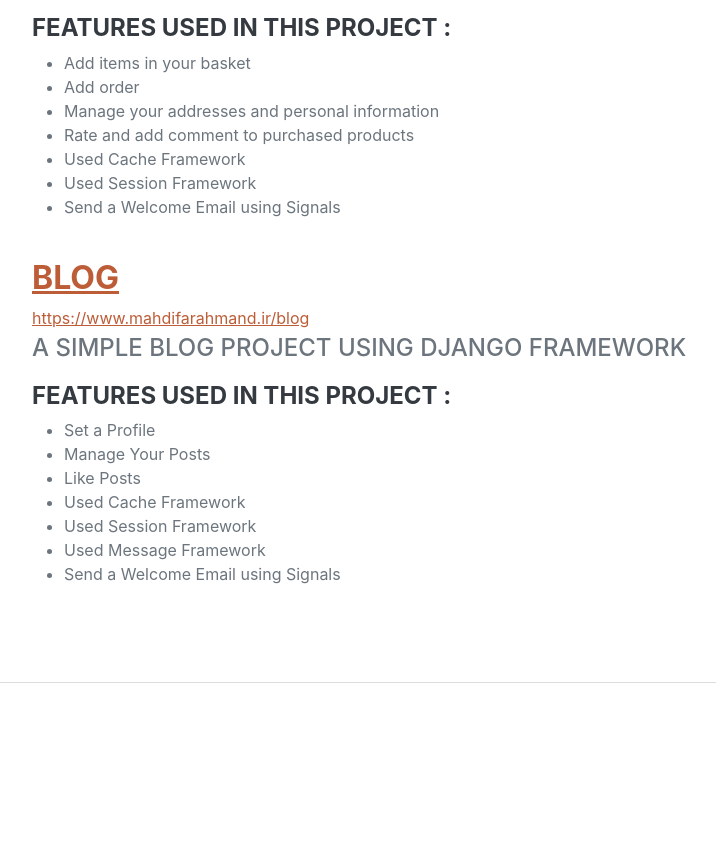
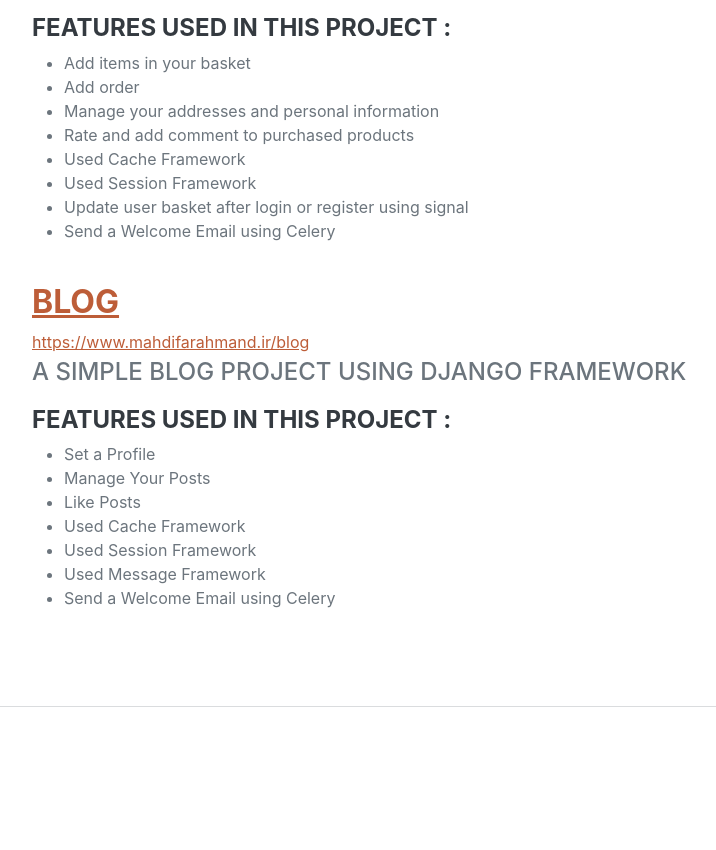
Before and after one commit to erfanfs10/Django-Blog, a Django app: page / in a window 1280 px wide. Shown: the part 3698-4548 px from the top of the page, without its empty margins (288-1004 px from the left). Run offline with Django 3.2, Linux system fonts and the light colour scheme; parts of the project's set-up code (start-up, migrations or seed data) failed here and were passed over; some libraries are stand-ins or nearby versions; some web fonts are replaced.

Commit message:
update resume

```diff
--- a/templates/resume.html
+++ b/templates/resume.html
@@ -181,7 +181,8 @@
                         <li>Rate and add comment to purchased products</li>
                         <li>Used Cache Framework</li>
                         <li>Used Session Framework</li>
-                        <li>Send a Welcome Email using Signals</li>
+                        <li>Update user basket after login or register using signal</li>
+                        <li>Send a Welcome Email using Celery</li>
                     </ul>
                     <br>
 
@@ -196,7 +197,7 @@
                         <li>Used Cache Framework</li>
                         <li>Used Session Framework</li>
                         <li>Used Message Framework</li>
-                        <li>Send a Welcome Email using Signals</li>
+                        <li>Send a Welcome Email using Celery</li>
                     </ul>
                 </div>
 
```
